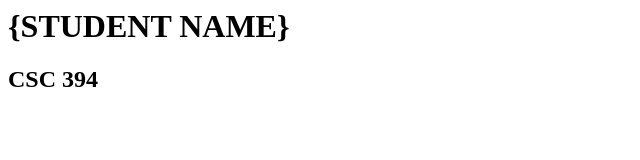
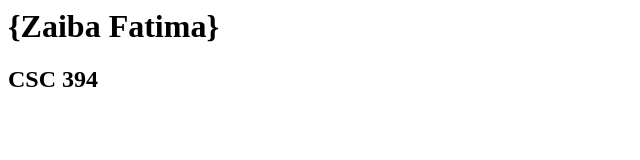
Before and after one commit to ZaibaFatima/csc-394-assignment-01, a plain HTML site: page index.html in a window 1280 px wide. Shown: the whole page, without its empty margins (0-640 px from the left). Drawn offline with Linux system fonts and the light colour scheme.

Commit message:
Name Change

```diff
--- a/index.html
+++ b/index.html
@@ -3,7 +3,7 @@
     <title>{Zaiba Fatima} Home Page</title>
   </head>
   <body>
-    <h1>{STUDENT NAME}</h1>
+    <h1>{Zaiba Fatima}</h1>
     <h2>CSC 394</h2>
   </body>
 </html>
```
